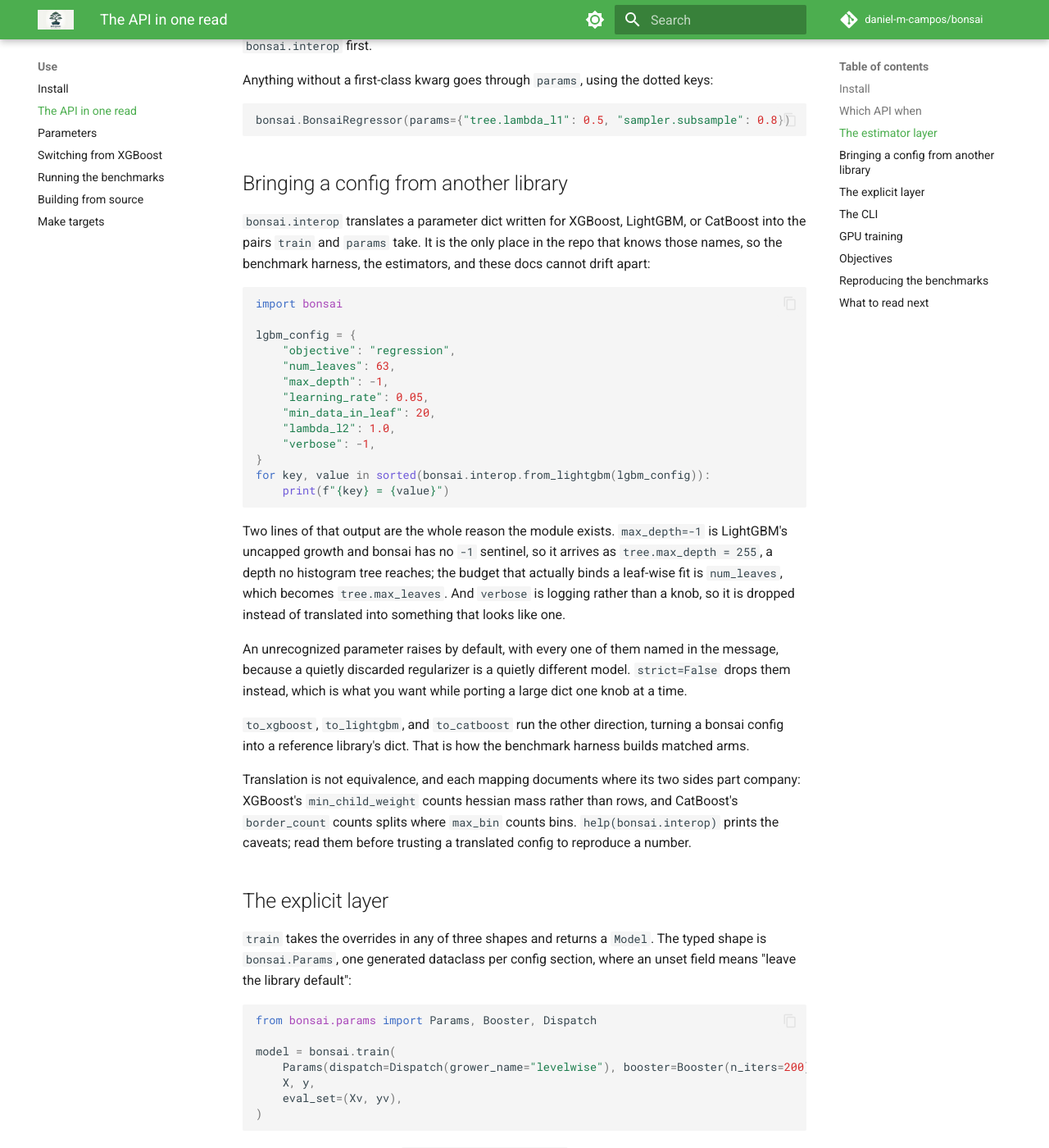
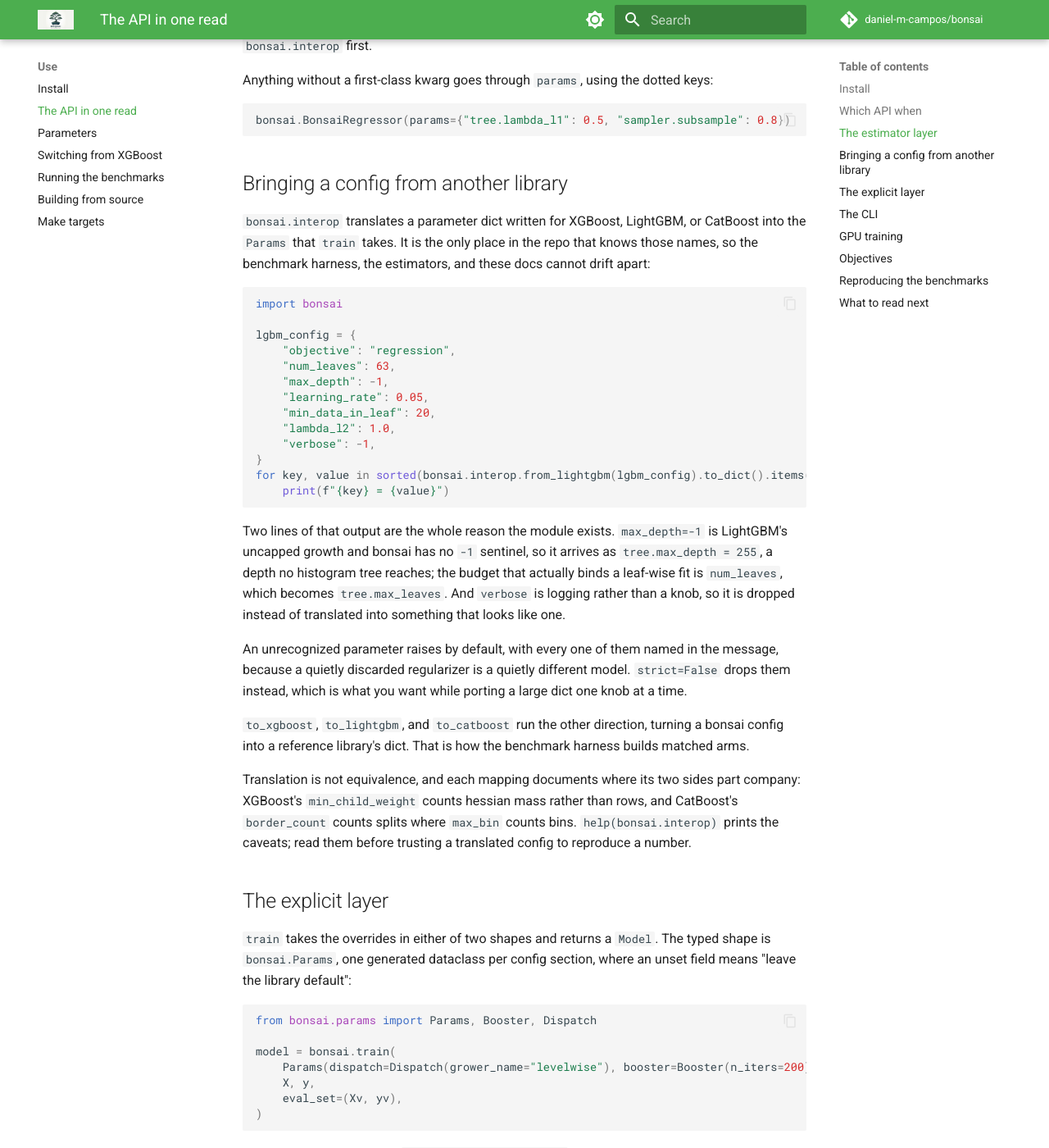
Before and after one commit to daniel-m-campos/bonsai, an MkDocs documentation site: the page built from docs/use/api-tour.md, in a window 1280 px wide and 1400 px high, scrolled down 1949 px. Shown: the whole window at 82% size. Built offline with MkDocs 1.6.1 and Material for MkDocs 9.7.7, drawn with Linux system fonts in a browser that asks for light colours; comment, search, counter and statistics services are not loaded; some of the changed text lies outside the part shown.

Commit message:
feat(python)!: retire pairs from the public train
Daniel is the package's one consumer, so the pairs form retires from
the wrapper without a deprecation beat: train() takes Params, a
dotted-key dict, or None, and raises on a pairs list naming the
dict(pairs) escape. interop.from_* returns a typed Params (the round
trip through to_* is now exact, not stringified); pairs remain only
as the native wire format under the wrapper.

Tests, scripts, and docs move to the two public forms. Wire identity
proven: model_hash.py reproduces 55c6fe308852d9bb.

BREAKING CHANGE: train() no longer accepts (key, value) pair lists;
interop.from_* returns Params instead of pairs.

````diff
--- a/docs/use/api-tour.md
+++ b/docs/use/api-tour.md
@@ -3,7 +3,7 @@
 bonsai's entire API follows from three facts. Everything else is detail.
 
 1. **There are two layers over one engine.** Scikit-learn-shaped estimators (`BonsaiRegressor`, `BonsaiClassifier`) for pipelines and quick work, and an explicit layer (`train`, `Dataset`, `Model`) when you want full control. Both call the same C++ training path the CLI uses.
-2. **There is one configuration system.** Every knob is a dotted key like `tree.max_depth` or `dispatch.grower_name`. The same keys work as `params` pairs in Python, as `--set` overrides on the CLI, and as sections in a TOML file. `bonsai.default_config_toml()` prints all of them with defaults.
+2. **There is one configuration system.** Every knob is a dotted key like `tree.max_depth` or `dispatch.grower_name`. The same keys work as `params` in Python (a `Params` or a dotted-key dict), as `--set` overrides on the CLI, and as sections in a TOML file. `bonsai.default_config_toml()` prints all of them with defaults.
 3. **There is one model format.** `.msgpack` files round-trip everywhere: a model trained in Python predicts from the CLI, and vice versa. A model trained on CPU is byte-identical across runs, thread counts, and CPU architectures, so that file is a reproducible artifact rather than a snapshot of one machine. GPU training does not carry that guarantee: device histograms accumulate under atomics, so the same fit writes different bytes each run, and what the device plane offers instead is a measured run-to-run spread ([the contract](../design/determinism.md)).
 
 ## Install
@@ -20,9 +20,9 @@
 
 **Estimators, for scikit-learn interop.** `BonsaiRegressor` and `BonsaiClassifier` are what a `Pipeline`, a `GridSearchCV`, a `cross_val_score`, or a `clone` expects to be handed. Reach for them when something else in your stack holds the model.
 
-**`Dataset` plus `train`, for repeat fits.** `bonsai.Dataset(X, y, device=...)` runs the binning pass once at construction and every later `train(pairs, ds)` skips it, bit-identical to training from the arrays. This is the shape for hyperparameter search, multi-seed ensembling, production refits on a warm dataset, and any serving path where one ingest feeds many fits. On GPU it is also where the matrix uploads once instead of once per fit.
+**`Dataset` plus `train`, for repeat fits.** `bonsai.Dataset(X, y, device=...)` runs the binning pass once at construction and every later `train(params, ds)` skips it, bit-identical to training from the arrays. This is the shape for hyperparameter search, multi-seed ensembling, production refits on a warm dataset, and any serving path where one ingest feeds many fits. On GPU it is also where the matrix uploads once instead of once per fit.
 
-**Fused `train(pairs, X, y)`, for one-shots.** One fit, one array, no object to keep. The binning happens inside the call and goes away with it.
+**Fused `train(params, X, y)`, for one-shots.** One fit, one array, no object to keep. The binning happens inside the call and goes away with it.
 
 The estimator layer is the sklearn-shaped surface, not the primary one. Everything it does, the explicit layer does with less ceremony; what it adds is the contract other libraries call.
 
@@ -62,7 +62,7 @@
 
 ## Bringing a config from another library
 
-`bonsai.interop` translates a parameter dict written for XGBoost, LightGBM, or CatBoost into the pairs `train` and `params` take. It is the only place in the repo that knows those names, so the benchmark harness, the estimators, and these docs cannot drift apart:
+`bonsai.interop` translates a parameter dict written for XGBoost, LightGBM, or CatBoost into the `Params` that `train` takes. It is the only place in the repo that knows those names, so the benchmark harness, the estimators, and these docs cannot drift apart:
 
 ```{.python .run}
 import bonsai
@@ -76,7 +76,7 @@
     "lambda_l2": 1.0,
     "verbose": -1,
 }
-for key, value in sorted(bonsai.interop.from_lightgbm(lgbm_config)):
+for key, value in sorted(bonsai.interop.from_lightgbm(lgbm_config).to_dict().items()):
     print(f"{key} = {value}")
 ```
 
@@ -90,7 +90,7 @@
 
 ## The explicit layer
 
-`train` takes the overrides in any of three shapes and returns a `Model`. The typed shape is `bonsai.Params`, one generated dataclass per config section, where an unset field means "leave the library default":
+`train` takes the overrides in either of two shapes and returns a `Model`. The typed shape is `bonsai.Params`, one generated dataclass per config section, where an unset field means "leave the library default":
 
 ```python
 from bonsai.params import Params, Booster, Dispatch
@@ -102,7 +102,7 @@
 )
 ```
 
-A plain dict of dotted keys (`{"booster.n_iters": 200}`) and the wire-format pairs (`[("booster.n_iters", "200")]`) are accepted the same way; all three render to identical overrides, so the choice never changes the model. A misspelled field raises at `Params` construction with the section's legal names in the message, rather than at fit time.
+A plain dict of dotted keys (`{"booster.n_iters": 200}`) is accepted the same way; both forms render to identical overrides, so the choice never changes the model. The `(key, value)` pairs list is the internal wire format, not part of `train`'s contract. A misspelled field raises at `Params` construction with the section's legal names in the message, rather than at fit time.
 
 `Params | dict` merges the way dicts do (right side wins), which is the sweep idiom: a fixed base plus what this trial changes. That composes directly with optuna-style objectives, where the dotted key doubles as the trial's parameter name:
 
````
Also changed, not shown: docs/decisions.md (+1 -1 lines), docs/guide/0-a-tree-by-hand.md (+4 -4 lines), docs/guide/12-multiclass.md (+5 -5 lines), docs/guide/2-binning-and-histograms.md (+1 -1 lines), docs/use/from-xgboost.md (+4 -4 lines), 13 other files.
